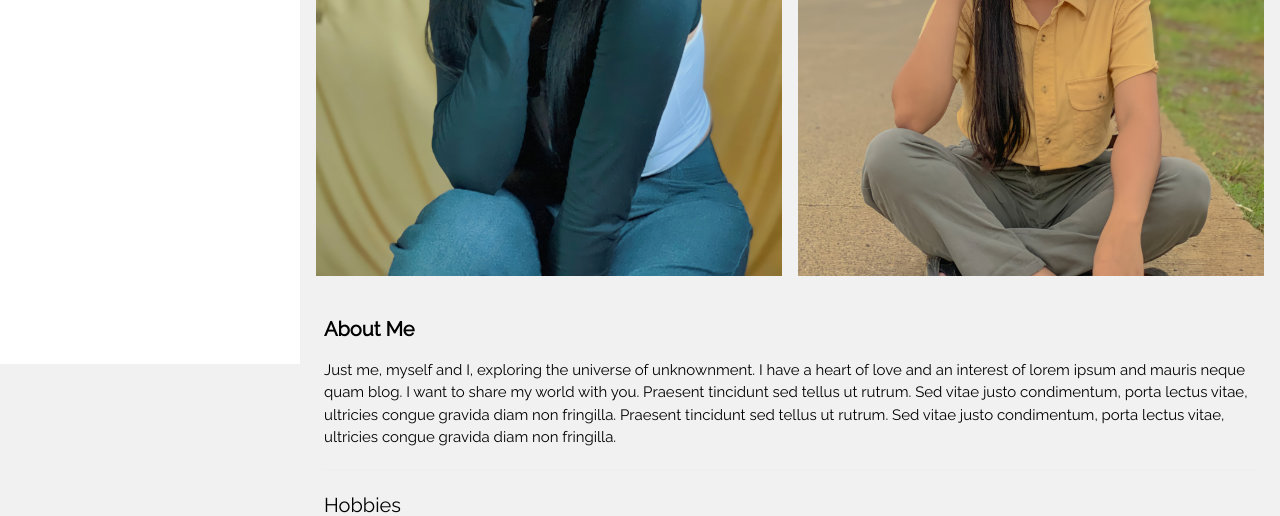
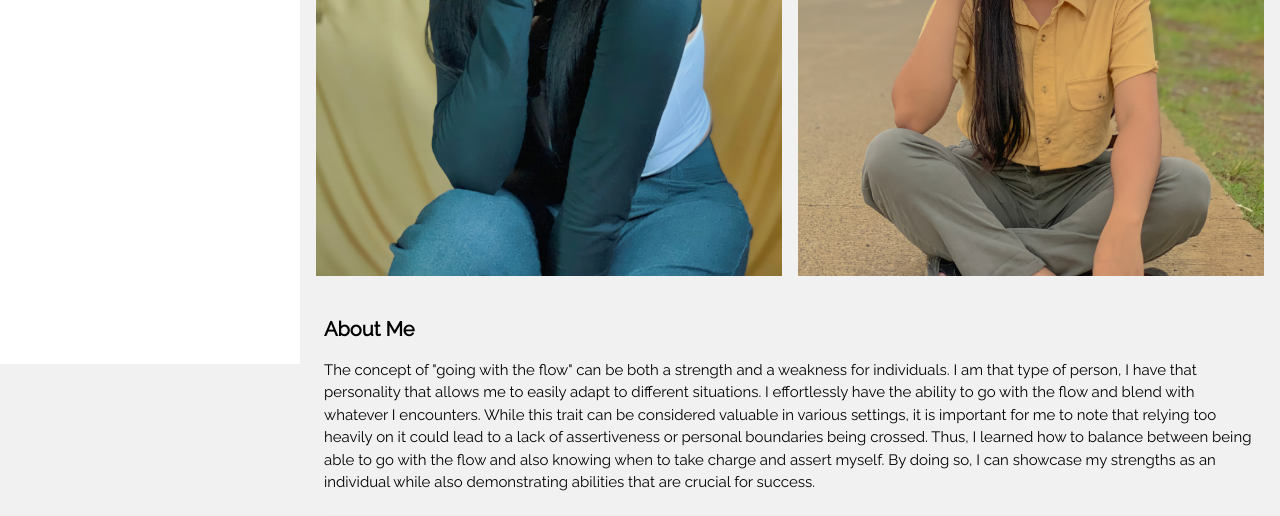
Before and after one commit to PaullineJoyNacorda/First-website, a plain HTML site: page index.html in a window 1280 px wide. Shown: the part 436-952 px from the top of the page. Drawn offline with nearby package versions, Linux system fonts and the light colour scheme.

Commit message:
Add files via upload

```diff
--- a/index.html
+++ b/index.html
@@ -63,7 +63,7 @@ body,h1,h2,h3,h4,h5,h6 {font-family: "Raleway", sans-serif}
 
   <div class="w3-container w3-padding-large" style="margin-bottom:32px" id= "about">
     <h4><b>About Me</b></h4>
-    <p>Just me, myself and I, exploring the universe of unknownment. I have a heart of love and an interest of lorem ipsum and mauris neque quam blog. I want to share my world with you. Praesent tincidunt sed tellus ut rutrum. Sed vitae justo condimentum, porta lectus vitae, ultricies congue gravida diam non fringilla. Praesent tincidunt sed tellus ut rutrum. Sed vitae justo condimentum, porta lectus vitae, ultricies congue gravida diam non fringilla.</p>
+    <p>The concept of "going with the flow" can be both a strength and a weakness for individuals. I am that type of person, I have that personality that allows me to easily adapt to different situations. I effortlessly have the ability to go with the flow and blend with whatever I encounters. While this trait can be considered valuable in various settings, it is important for me to note that relying too heavily on it could lead to a lack of assertiveness or personal boundaries being crossed. Thus, I learned how to balance between being able to go with the flow and also knowing when to take charge and assert myself. By doing so, I can showcase my strengths as an individual while also demonstrating abilities that are crucial for success.</p>
     <hr>
 
     <h4>Hobbies</h4>
```
